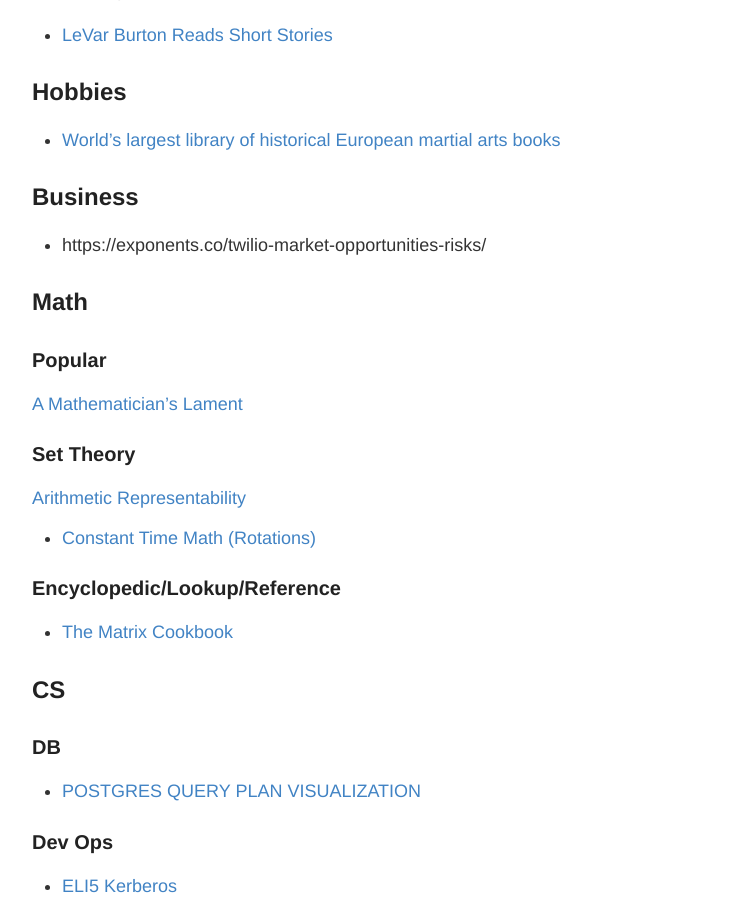
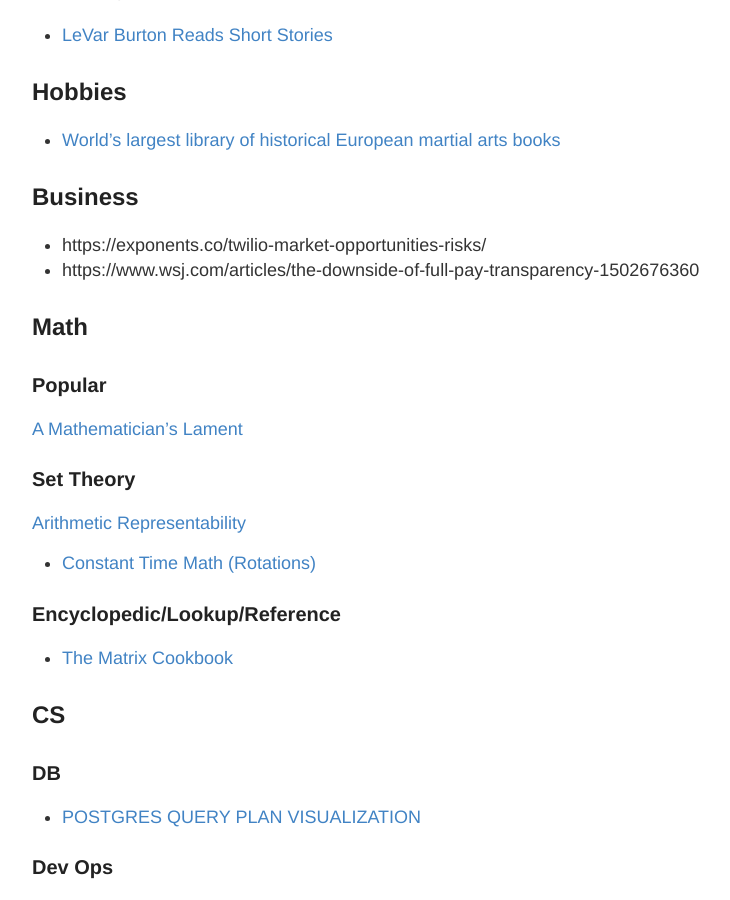
Before and after one commit to RONNCC/ronncc.github, a Jekyll site: the page built from _posts/2016-1-1-InterestingLinks.md, in a window 1280 px wide and 900 px high, scrolled down 840 px. Shown: the whole window, without its empty margins (248-978 px from the left). Built offline with Jekyll 4.4.1, drawn with Linux system fonts in a browser that asks for light colours; comment, search, counter and statistics services are not loaded; some of the changed lines change nothing that is shown.

Commit message:
Update 2016-1-1-InterestingLinks.md

```diff
--- a/_posts/2016-1-1-InterestingLinks.md
+++ b/_posts/2016-1-1-InterestingLinks.md
@@ -39,6 +39,7 @@
 ## Business
 
 - https://exponents.co/twilio-market-opportunities-risks/
+- https://www.wsj.com/articles/the-downside-of-full-pay-transparency-1502676360
 
 ## Math
 
```
